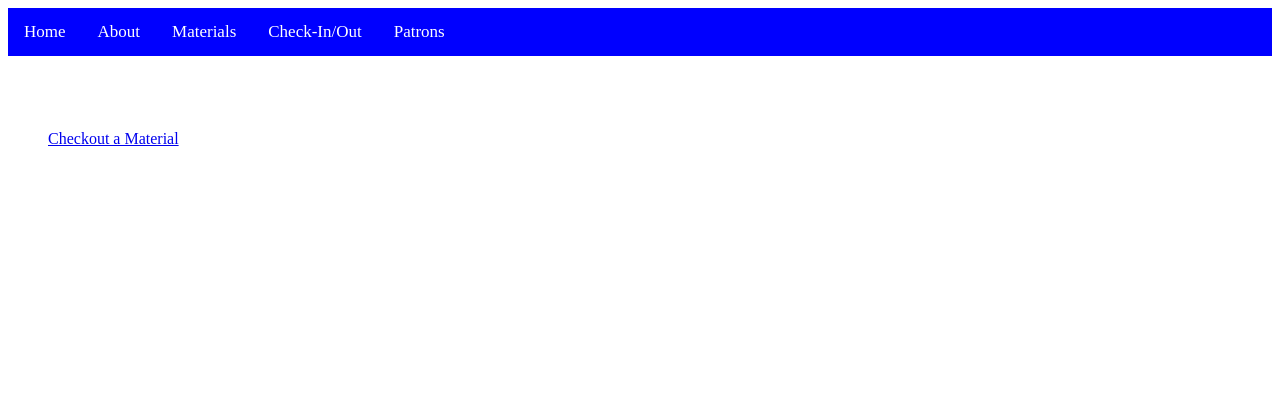
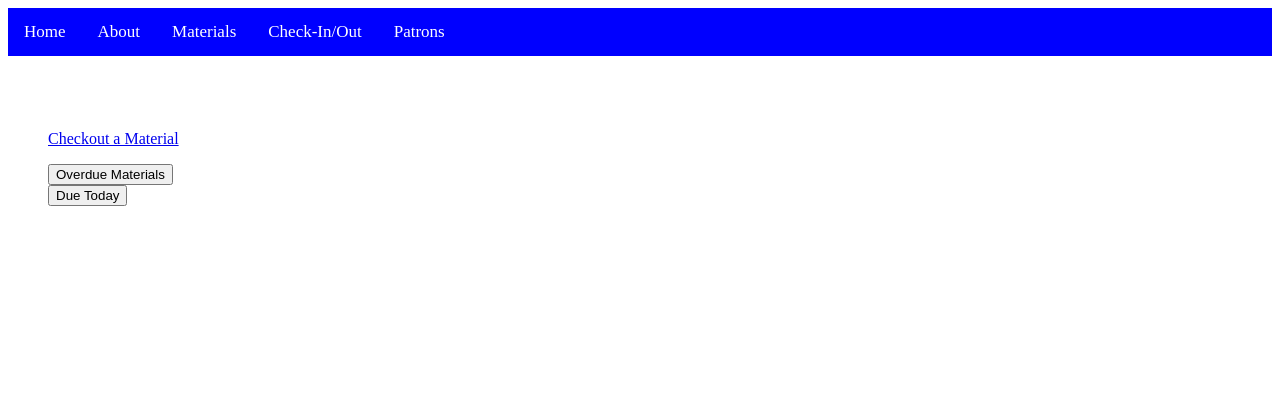
Before and after one commit to kdiekema/PublicLibraryModernization, a Flask app: page /circulation in a window 1280 px wide. Shown: the top 420 px of the page. Run offline with Flask 2, Linux system fonts and the light colour scheme; data that the repository does not hold is empty; parts of the project's set-up code (start-up, migrations or seed data) failed here and were passed over.

Commit message:
overdue and due today reports

```diff
--- a/app.py
+++ b/app.py
@@ -5,9 +5,10 @@ from wtforms import StringField, SubmitField, IntegerField, DateField
 from wtforms.validators import DataRequired
 from flask_sqlalchemy import SQLAlchemy
 from sqlalchemy import or_
-from sqlalchemy.sql.functions import func
 import pymysql
 import secrets
+import datetime
+from datetime import date
 
 
 
@@ -286,5 +287,20 @@ def confirm(circulationID):
     else: #if it's a GET request, send them to the home page
         return redirect("/circulation")
 
+@app.route('/overdue', methods=['GET', 'POST'])
+def overdue():
+    if request.method == 'POST':
+        overdue = g3_circulation.query.filter(g3_circulation.dueDate<date.today())
+        return render_template('circulation.html', circulation=overdue, pageTitle='Circulation')
+    else:
+        return redirect('/circulation')
+
+@app.route('/due', methods=['GET', 'POST'])
+def due():
+    due = g3_circulation.query.filter(g3_circulation.dueDate==date.today())
+    return render_template('circulation.html', circulation=due, pageTitle='Circulation')
+
+
+
 if __name__ == '__main__':
     app.run(debug=True)
--- a/templates/circulation.html
+++ b/templates/circulation.html
@@ -1,7 +1,13 @@
 {% extends 'base.html' %}
 {% block body %}
 <div>
-   <p> <a href="{{url_for('.checkout')}}"> Checkout a Material </a>
+   <p> <a href="{{url_for('.checkout')}}"> Checkout a Material </a> </p>
+    <form method="POST">
+       <input type="submit" formaction = "/overdue" value="Overdue Materials">
+     </form>
+     <form method="POST">
+        <input type="submit" formaction = "/due" value="Due Today">
+      </form>
   <h3>{{ legend }}</h3>
 
           {% if circulation %}
@@ -40,5 +46,6 @@
                     {% endfor %}
                     </tbody>
                 </table>
+
         {% endif %}
         {% endblock %}
```
Also changed, not shown: templates/reports.html (added, +8 -0 lines).
